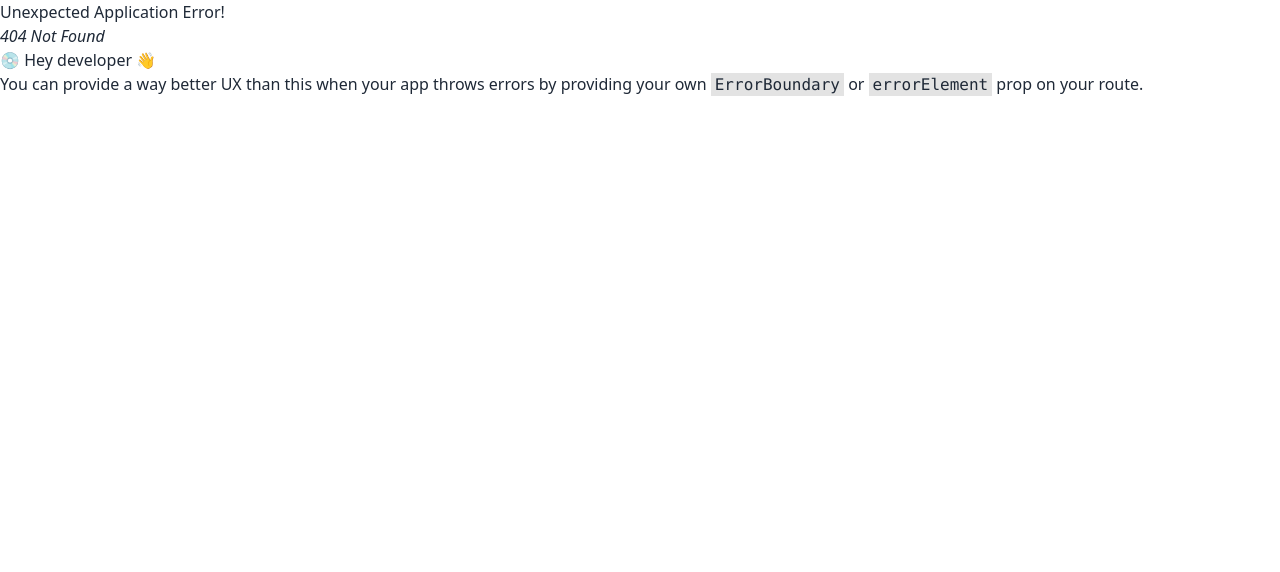
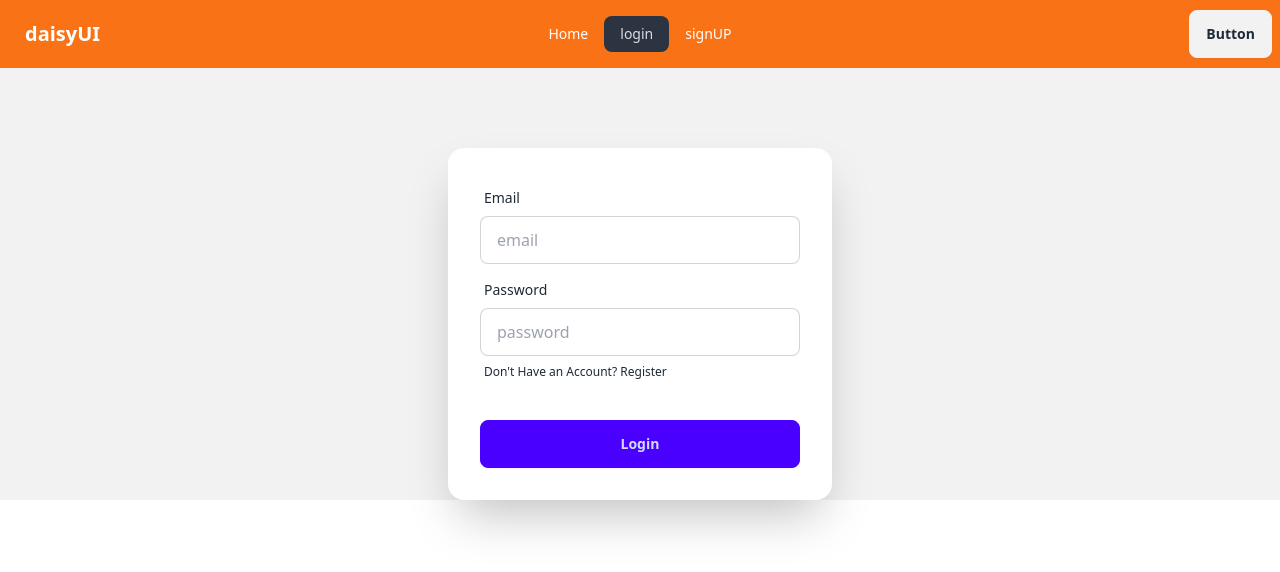
Before and after one commit to shaikTazUddin01/task-management-client, a React (Vite) app: page /login in a window 1280 px wide. Before the commit this address had no page. Shown: the top 572 px of the page. Built offline with nearby package versions, Linux system fonts and the light colour scheme.

Commit message:
added login page

```diff
--- a/src/component/home/banner/Banner.jsx
+++ b/src/component/home/banner/Banner.jsx
@@ -8,7 +8,9 @@ const Banner = () => {
                 <div className="max-w-md">
                     <h1 className="mb-5 text-5xl font-bold">Hello there</h1>
                     <p className="mb-5">Provident cupiditate voluptatem et in. Quaerat fugiat ut assumenda excepturi exercitationem quasi. In deleniti eaque aut repudiandae et a id nisi.</p>
+                    <a href="/login">
                     <button className="btn btn-primary uppercase">Let's Explore</button>
+                    </a>
                 </div>
             </div>
         </div>
--- a/src/component/shared/navbar/Navbar.jsx
+++ b/src/component/shared/navbar/Navbar.jsx
@@ -4,6 +4,8 @@ import { NavLink } from 'react-router-dom';
 const Navbar = () => {
     const navItem=<>
     <li><NavLink to={'/'}>Home</NavLink></li>
+    <li><NavLink to={'/login'}>login</NavLink></li>
+    <li><NavLink to={'/signup'}>signUP</NavLink></li>
     </>
     return (
         <div>
--- a/src/layout/mainLayOut/MainLayOut.jsx
+++ b/src/layout/mainLayOut/MainLayOut.jsx
@@ -1,11 +1,11 @@
-import React from 'react';
 import Navbar from '../../component/shared/navbar/Navbar';
 import { Outlet } from 'react-router-dom';
 
 const MainLayOut = () => {
     return (
-        <div>
+        <div className='max-w-[1440px] mx-auto'>
             <Navbar></Navbar>
+            {/* page body */}
             <Outlet></Outlet>
         </div>
     );
--- /dev/null
+++ b/src/pages/Login/Login.jsx
@@ -0,0 +1,36 @@
+const Login = () => {
+
+    return (
+        <div>
+            <div className=" bg-base-200">
+                <div className="flex justify-center pt-20">
+
+                    <div className="card shrink-0 w-full max-w-sm shadow-2xl bg-base-100">
+                        <form className="card-body">
+                            <div className="form-control">
+                                <label className="label">
+                                    <span className="label-text">Email</span>
+                                </label>
+                                <input type="email" placeholder="email" className="input input-bordered" required />
+                            </div>
+                            <div className="form-control">
+                                <label className="label">
+                                    <span className="label-text">Password</span>
+                                </label>
+                                <input type="password" placeholder="password" className="input input-bordered" required />
+                                <label className="label">
+                                    <p className="label-text-alt link link-hover">Don't Have an Account? <a href="/signup">Register</a></p>
+                                </label>
+                            </div>
+                            <div className="form-control mt-6">
+                                <button className="btn btn-primary">Login</button>
+                            </div>
+                        </form>
+                    </div>
+                </div>
+            </div>
+        </div>
+    );
+};
+
+export default Login;
--- /dev/null
+++ b/src/pages/SignUp/SignUP.jsx
@@ -0,0 +1,11 @@
+import React from 'react';
+
+const SignUP = () => {
+    return (
+        <div>
+            <h1>sign up</h1>
+        </div>
+    );
+};
+
+export default SignUP;
```
Also changed, not shown: src/Routes/Route.jsx (+10 -0 lines).
